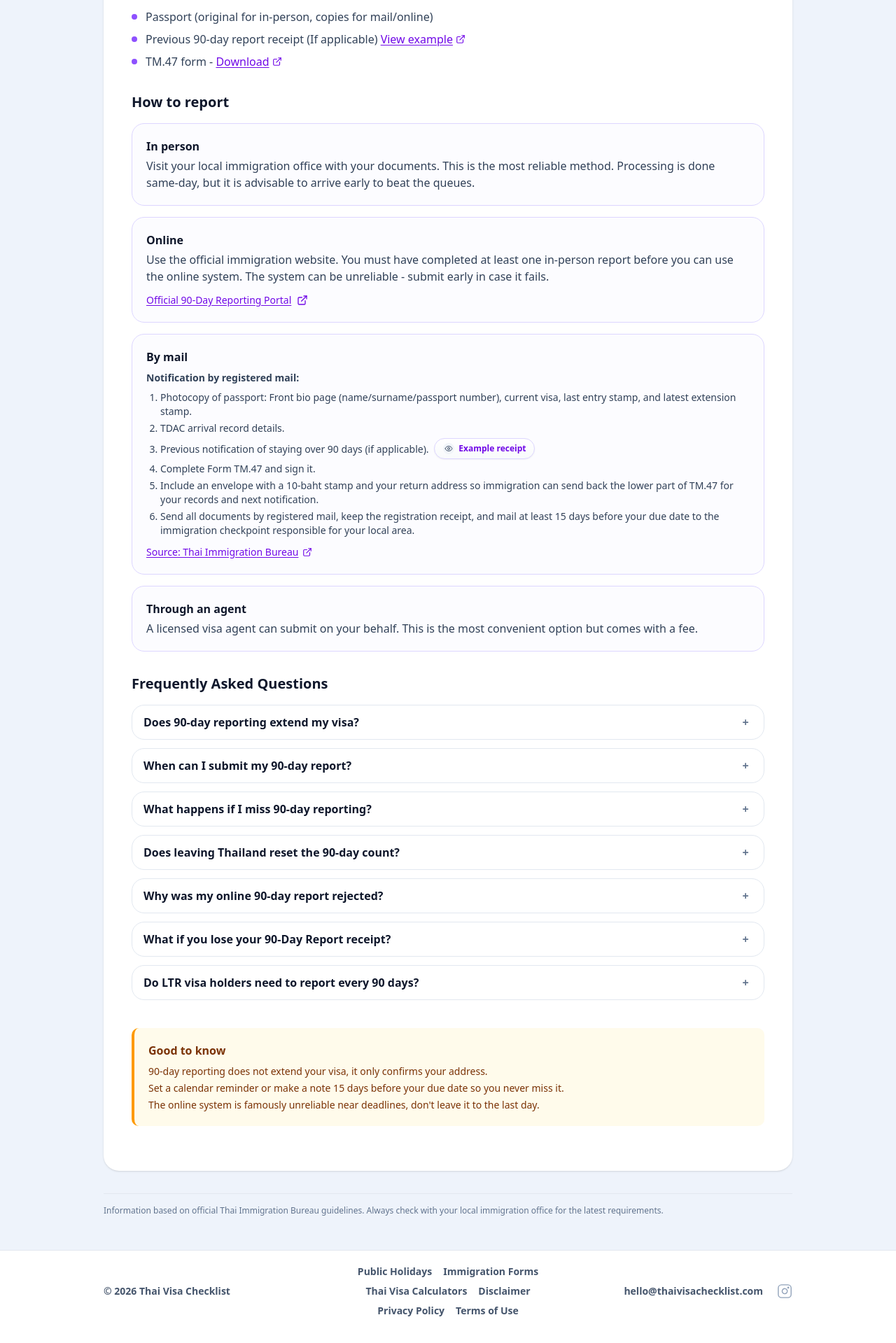
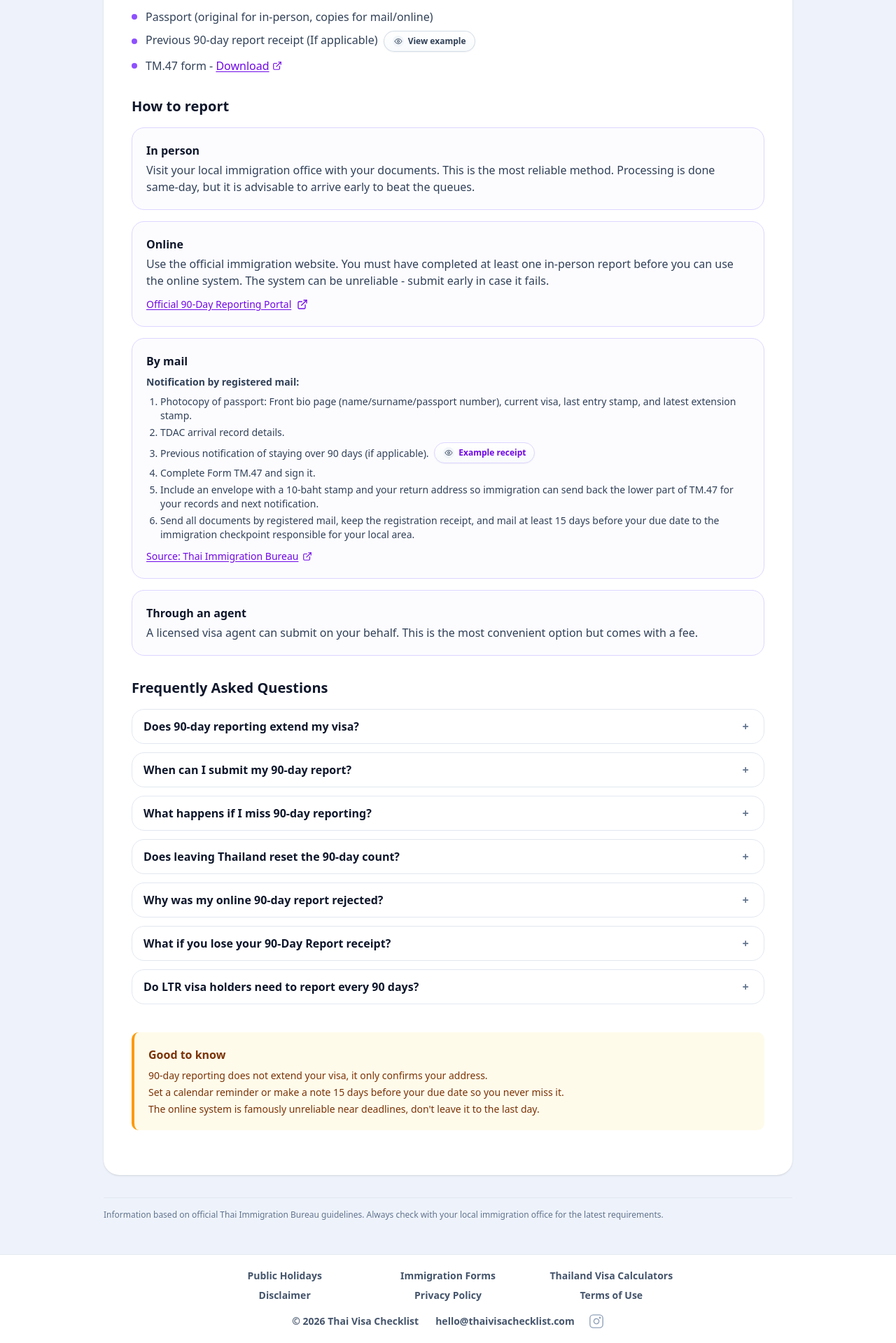
Before and after one commit to richardwskinner/thai-visa-checklist, a Next.js app: page /guides/90-day-reporting in a window 1280 px wide. Shown: the part 1226-3145 px from the top of the page at 70% size. Built offline with nearby package versions, Linux system fonts and the light colour scheme.

Commit message:
change exmaples to pop up images

```diff
--- a/app/guides/90-day-reporting/page.tsx
+++ b/app/guides/90-day-reporting/page.tsx
@@ -159,14 +159,11 @@ export default function NinetyDayReportingpage() {
                     <div className="h-2 w-2 shrink-0 rounded-full bg-violet-500" />
                     <span className="min-w-0">
                       Previous 90-day report receipt (If applicable){" "}
-                      <a
+                      <ExampleLink
                         href={NINETY_DAY_RECEIPT_EXAMPLE_URL}
-                        target="_blank"
-                        rel="noopener noreferrer"
-                        className="inline-flex items-center gap-1 font-medium text-violet-700 underline underline-offset-2"
-                      >
-                        View example <ExternalLink className="h-3.5 w-3.5" />
-                      </a>
+                        label="View example"
+                        className="ml-1 align-middle"
+                      />
                     </span>
                   </div>
 
--- a/app/layout.tsx
+++ b/app/layout.tsx
@@ -29,49 +29,50 @@ function Footer() {
     <footer className="bg-[#eef3fb] pt-4">
       <div className="border-t border-slate-200 bg-white">
         <div className="mx-auto w-full max-w-5xl px-4 py-5 sm:px-5">
-          <div className="flex flex-col items-center gap-3 text-center sm:grid sm:grid-cols-3 sm:items-center sm:gap-4 sm:text-left">
-            <p className="text-sm font-semibold text-slate-600 sm:justify-self-start">
-              © {new Date().getFullYear()} Thai Visa Checklist
-            </p>
-            <div className="flex flex-wrap items-center justify-center gap-x-4 gap-y-2 sm:justify-self-center">
+          <div className="flex flex-col gap-4">
+            <div className="grid w-full max-w-[680px] grid-cols-2 gap-x-4 gap-y-2 self-center text-center sm:gap-x-5 md:grid-cols-3">
               <Link
                 href="/thailand-public-holidays-2026"
-                className="text-sm font-semibold text-slate-600 hover:text-slate-900"
+                className="whitespace-nowrap text-sm font-semibold text-slate-600 hover:text-slate-900"
               >
                 Public Holidays
               </Link>
               <Link
                 href="/forms"
-                className="text-sm font-semibold text-slate-600 hover:text-slate-900"
+                className="whitespace-nowrap text-sm font-semibold text-slate-600 hover:text-slate-900"
               >
                 Immigration Forms
               </Link>
               <Link
                 href="/tools"
-                className="text-sm font-semibold text-slate-600 hover:text-slate-900"
+                className="whitespace-nowrap text-sm font-semibold text-slate-600 hover:text-slate-900"
               >
-                Thai Visa Calculators
+                Thailand Visa Calculators
               </Link>
               <Link
                 href="/disclaimer"
-                className="text-sm font-semibold text-slate-600 hover:text-slate-900"
+                className="whitespace-nowrap text-sm font-semibold text-slate-600 hover:text-slate-900"
               >
                 Disclaimer
               </Link>
               <Link
                 href="/privacy-policy"
-                className="text-sm font-semibold text-slate-600 hover:text-slate-900"
+                className="whitespace-nowrap text-sm font-semibold text-slate-600 hover:text-slate-900"
               >
                 Privacy Policy
               </Link>
               <Link
                 href="/terms-of-use"
-                className="text-sm font-semibold text-slate-600 hover:text-slate-900"
+                className="whitespace-nowrap text-sm font-semibold text-slate-600 hover:text-slate-900"
               >
                 Terms of Use
               </Link>
             </div>
-            <div className="flex items-center gap-5 sm:justify-self-end">
+            <div className="flex flex-wrap items-center justify-center gap-x-6 gap-y-2 text-center">
+              <p className="text-sm font-semibold text-slate-600">
+                © {new Date().getFullYear()} Thai Visa Checklist
+              </p>
+              <div className="flex items-center gap-5">
                 <a
                   href="mailto:hello@thaivisachecklist.com"
                   className="text-sm font-semibold text-slate-600 hover:text-slate-900"
@@ -101,6 +102,7 @@ function Footer() {
                     <circle cx="17.5" cy="6.5" r="1.5" fill="currentColor" stroke="none" />
                   </svg>
                 </a>
+              </div>
             </div>
           </div>
         </div>
--- a/app/visa/retirement/stages/stage-2/page.tsx
+++ b/app/visa/retirement/stages/stage-2/page.tsx
@@ -289,14 +289,11 @@ export default function RetirementStageTwoPage() {
               </ul>
               <div className="mt-2 text-xs text-amber-900 print:hidden">
                 Hand-drawn map example:{" "}
-                <a
+                <ExampleLink
                   href="/examples/hand-drawn-map-example.jpg"
-                  target="_blank"
-                  rel="noopener noreferrer"
-                  className="font-semibold underline underline-offset-2"
-                >
-                  View example map
-                </a>
+                  label="View example map"
+                  className="ml-1 align-middle"
+                />
               </div>
             </div>
           </CardContent>
--- a/components/example-link.tsx
+++ b/components/example-link.tsx
@@ -1,28 +1,102 @@
-import { Eye } from "lucide-react";
+"use client";
+
+import { useEffect, useMemo, useState } from "react";
+import { Eye, ExternalLink, X } from "lucide-react";
 
 export default function ExampleLink({
   href,
   label = "Example",
   className = "",
-  onClick,
 }: {
   href: string;
   label?: string;
   className?: string;
-  onClick?: React.MouseEventHandler<HTMLAnchorElement>;
 }) {
+  const [open, setOpen] = useState(false);
+
+  const isPdf = useMemo(() => href.toLowerCase().endsWith(".pdf"), [href]);
+
+  useEffect(() => {
+    if (!open) return;
+    const onKeyDown = (event: KeyboardEvent) => {
+      if (event.key === "Escape") setOpen(false);
+    };
+    window.addEventListener("keydown", onKeyDown);
+    const previousOverflow = document.body.style.overflow;
+    document.body.style.overflow = "hidden";
+    return () => {
+      window.removeEventListener("keydown", onKeyDown);
+      document.body.style.overflow = previousOverflow;
+    };
+  }, [open]);
+
   return (
-    <a
-      href={href}
-      target="_blank"
-      rel="noopener noreferrer"
-      onClick={onClick}
+    <>
+      <button
+        type="button"
+        onClick={() => setOpen(true)}
         className={`inline-flex items-center gap-1.5 rounded-full border border-slate-300/80 bg-gradient-to-b from-white to-slate-50 px-3 py-1.5 text-xs font-semibold text-slate-700 shadow-[0_1px_2px_rgba(15,23,42,0.05)] transition hover:border-slate-400 hover:from-slate-50 hover:to-slate-100 hover:text-slate-900 print:hidden ${className}`}
       >
         <span className="inline-flex h-4 w-4 items-center justify-center rounded-full bg-slate-100 text-slate-600">
           <Eye className="h-3 w-3" />
         </span>
         {label}
+      </button>
+
+      {open ? (
+        <div
+          className="fixed inset-0 z-[100] flex items-center justify-center bg-slate-950/70 p-3 sm:p-6"
+          role="dialog"
+          aria-modal="true"
+          aria-label={`${label} preview`}
+          onClick={() => setOpen(false)}
+        >
+          <div
+            className="relative w-full max-w-5xl overflow-hidden rounded-2xl border border-slate-200 bg-white shadow-2xl"
+            onClick={(e) => e.stopPropagation()}
+          >
+            <div className="flex items-center justify-between gap-3 border-b border-slate-200 px-4 py-3">
+              <div className="min-w-0 text-sm font-semibold text-slate-800">{label}</div>
+              <div className="flex items-center gap-2">
+                <a
+                  href={href}
+                  target="_blank"
+                  rel="noopener noreferrer"
+                  className="inline-flex items-center gap-1 rounded-lg border border-slate-200 px-2.5 py-1.5 text-xs font-medium text-slate-700 hover:bg-slate-50"
+                >
+                  Open full size <ExternalLink className="h-3.5 w-3.5" />
                 </a>
+                <button
+                  type="button"
+                  onClick={() => setOpen(false)}
+                  className="inline-flex h-8 w-8 items-center justify-center rounded-lg border border-slate-200 text-slate-600 hover:bg-slate-50 hover:text-slate-900"
+                  aria-label="Close example"
+                >
+                  <X className="h-4 w-4" />
+                </button>
+              </div>
+            </div>
+
+            <div className="max-h-[75vh] overflow-auto bg-slate-50 p-2 sm:p-3">
+              {isPdf ? (
+                <iframe
+                  src={href}
+                  title={`${label} preview`}
+                  className="h-[70vh] w-full rounded-lg border border-slate-200 bg-white"
+                />
+              ) : (
+                <img
+                  src={href}
+                  alt={label}
+                  className="mx-auto h-auto max-h-[70vh] w-auto max-w-full rounded-lg border border-slate-200 bg-white object-contain"
+                  loading="eager"
+                  decoding="sync"
+                />
+              )}
+            </div>
+          </div>
+        </div>
+      ) : null}
+    </>
   );
 }
```
Lines whose indentation alone changed are shown as unchanged.
